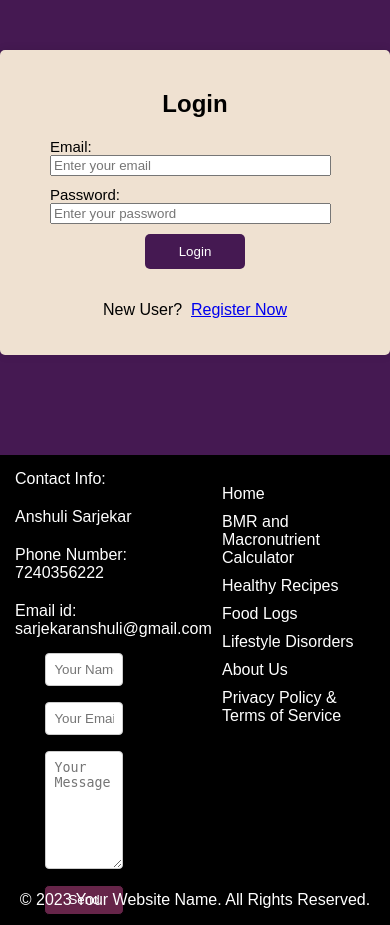
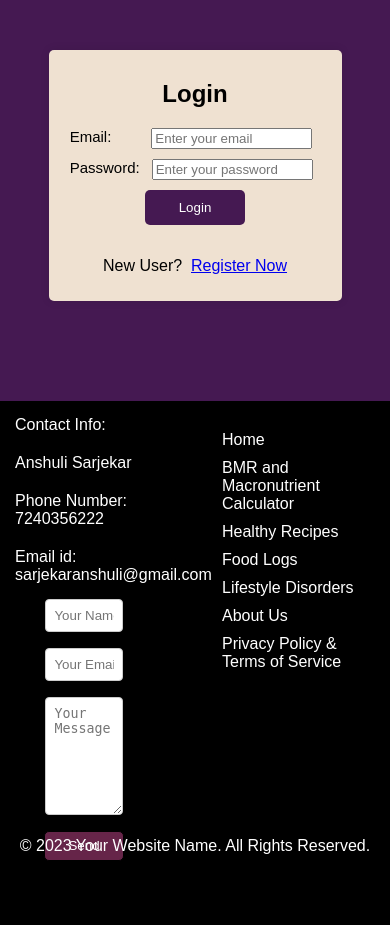
Before and after one commit to Anshuli-Sarjekar/RevitalizeMe, a Flask app: page /login in a window 390 px wide. Shown: the part 120-1045 px from the top of the page. After the commit the page ends 980 px from the top, so only its background shows below. Run offline with Flask 3, Linux system fonts and the light colour scheme.

Commit message:
Changes in login

```diff
--- a/static/css/loginsignup.css
+++ b/static/css/loginsignup.css
@@ -468,6 +468,61 @@ header {
         margin-top: 35px;
         font-size: 20px;
     }
+
+    /* Login Page Styles */
+    .login-container {
+        max-width: 70vw;
+        margin: 50px auto;
+        margin-bottom: 100px;
+        padding: 10px;
+        text-align: center;
+        max-height: 400px;
+    }
+
+    .login-container h2 {
+        font-size: 1.5rem;
+    }
+
+    #login-form {
+        display: flex;
+        flex-direction: column; /* Stack the elements vertically */
+        align-items: center; /* Center the elements horizontally */
+    }
+
+    .email{
+        display: flex;
+        margin-left: 2.5%; /* Add margin for spacing */
+        text-align: left;
+        font-size: 15px;
+        max-width: 80%; /* Expand the elements to fill the container width */
+        margin-bottom: 10px; /* Add margin to create space between label and input */
+    }
+
+    .email label {
+        display: inline-block;
+        margin-left: 2%;
+    }
+
+    .login-pass{
+        display: flex;
+        margin-left: 2.5%;
+        text-align: left;
+        font-size: 15px;
+        max-width: 80%;
+        margin-bottom: 10px;
+    }
+
+    .login-pass label {
+        display: inline-block;
+        margin-left: 2%;
+    }
+    .emailinput{
+        max-width: 70%;
+    }
+    .passinput{
+        max-width: 70%;
+    }
+
     .signup-container{
         width: 60vw;
     }
--- a/templates/login.html
+++ b/templates/login.html
@@ -68,11 +68,11 @@
                 <div class = "email">
                     {{ form.hidden_tag() }}
                     {{ form.email.label }}
-                    {{ form.email(size=32, placeholder="Enter your email") }}
+                    {{ form.email(size=32, placeholder="Enter your email", class="emailinput") }}
                 </div>
                 <div class = "login-pass">
                     {{ form.password.label }}
-                    {{ form.password(size=32, placeholder="Enter your password") }}
+                    {{ form.password(size=32, placeholder="Enter your password", class="passinput") }}
                 </div>
             </div>
             <div>
```
Also changed, not shown: static/css/recipestyle.css (+27 -5 lines).
